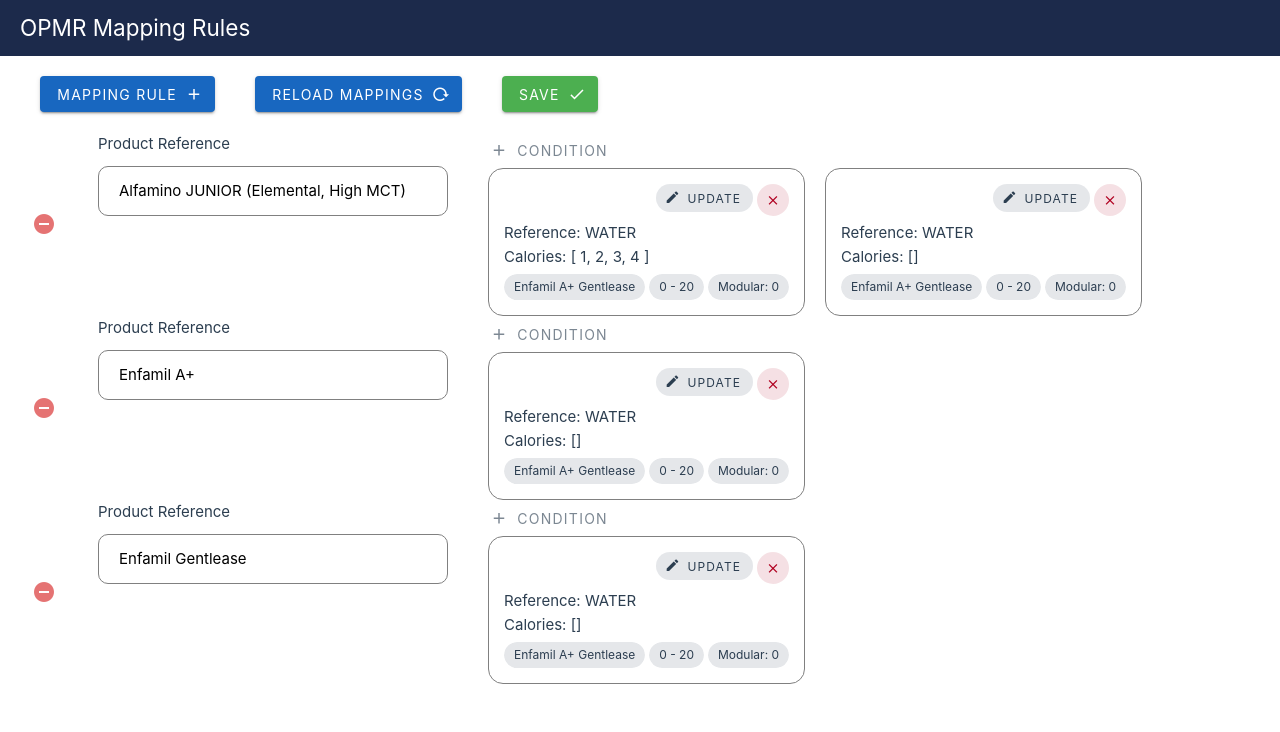
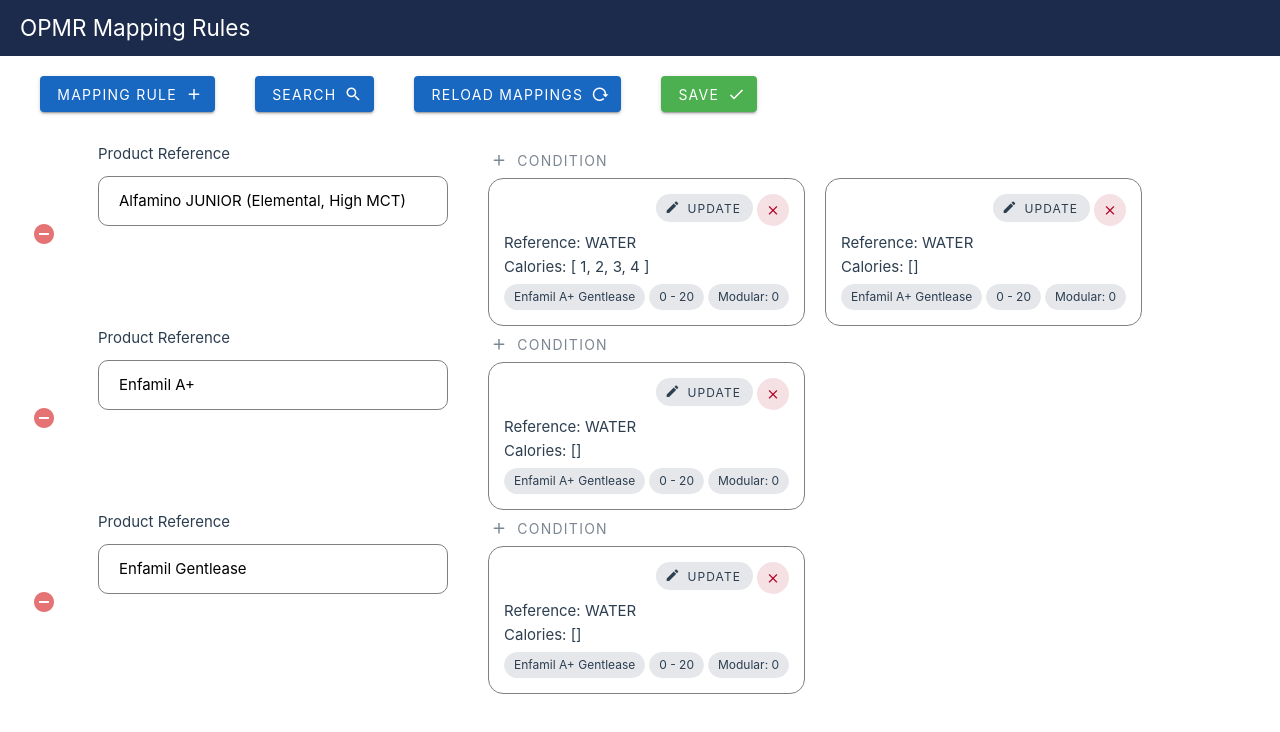
Before and after one commit to junejuly-jb/opmr-mapping, a Vue app: page / in a window 1280 px wide. Shown: the top 732 px of the page. Built offline with nearby package versions, Linux system fonts and the light colour scheme.

Commit message:
added search

```diff
--- a/src/components/TheWelcome.vue
+++ b/src/components/TheWelcome.vue
@@ -23,6 +23,31 @@
         ></v-icon>
       </v-btn>
       <span class="opmr__spacer__h"></span>
+      <span v-if="!mappingStore.isSearching">
+        <v-btn
+          color="primary"
+          @click="mappingStore.toggleSearch"
+        >
+          Search
+          <v-icon
+            icon="mdi-magnify"
+            end
+          ></v-icon>
+        </v-btn>
+      </span>
+      <span v-else>
+        <v-btn
+          color="error"
+          @click="mappingStore.toggleSearch"
+        >
+          Cancel
+          <v-icon
+            icon="mdi-close"
+            end
+          ></v-icon>
+        </v-btn>
+      </span>
+      <span class="opmr__spacer__h"></span>
       <v-btn
         color="primary"
         @click="mappingStore.getMappings"
@@ -44,6 +69,9 @@
         ></v-icon>
       </v-btn>
     </div>
+    <div class="opmr__search">
+      <v-text-field v-if="mappingStore.isSearching" label="Search" variant="outlined" clearable prepend-inner-icon="mdi-magnify"></v-text-field>
+    </div>
     <div v-for="(mapping, index) in mappingStore.mappings">
       <MappingList :index="index" :mapping="mapping"></MappingList>
     </div>
@@ -62,4 +90,9 @@
 .opmr__spacer__v{
   padding: 20px 0px;
 }
+.opmr__search{
+  max-width: 500px;
+  padding: 5px 40px;
+  transition: 0.5s ease-in-out;
+}
 </style>
--- a/src/stores/mappings.ts
+++ b/src/stores/mappings.ts
@@ -6,6 +6,7 @@
 export const useMappingStore = defineStore ('mappings', () => {
     const mappings = ref<Array<CPOE>>([])
     const emptyMapping = ref<MapType>(emptyMap)
+    const isSearching = ref(false)
 
     const getMappings = computed( () => mappings.value = jsonData);
 
@@ -28,6 +29,9 @@
         console.log()
         console.log(i)
     }
+    const toggleSearch = () => {
+        isSearching.value = !isSearching.value
+    }
 
-    return { mappings, getMappings, setEmptyMapping, removeMapping, addCondition, removeConditionWithinAMapping };
+    return { toggleSearch, isSearching, mappings, getMappings, setEmptyMapping, removeMapping, addCondition, removeConditionWithinAMapping };
 })
```
